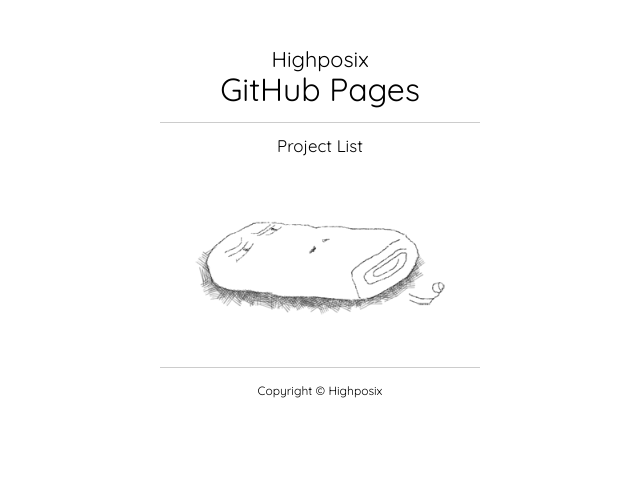
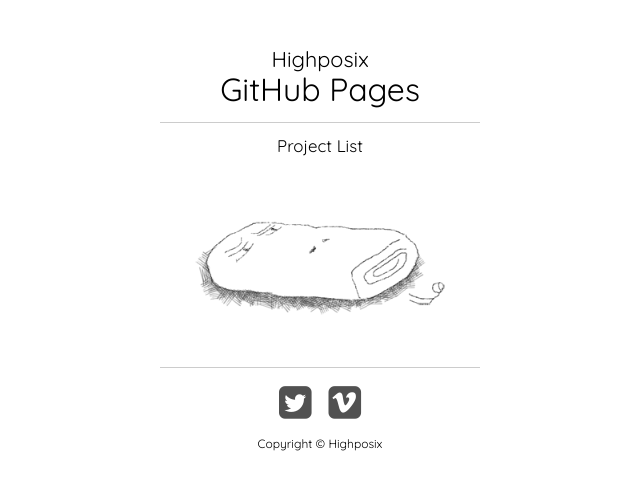
Before and after one commit to highposix/highposix.github.io, a plain HTML site: page index.html in a window 1280 px wide. Shown: the whole page, without its empty margins (320-960 px from the left). Drawn offline with nearby package versions, Linux system fonts and the light colour scheme.

Commit message:
add sns link.

```diff
--- a/css/style.css
+++ b/css/style.css
@@ -50,7 +50,25 @@ div.contents {
 }
 div#footer {
   width: 320px;
-  margin: 16px auto;
+  margin: 14px auto;
+}
+div#footer > ul.sns {
+  padding: 0;
+  display: flex;
+  justify-content: center;
+}
+div#footer > ul.sns > li {
+  margin: 0 .7em 1.4em .7em;
+}
+div#footer > ul.sns > li > a {
+  font-size: 38px;
+  color: #515151;
+}
+div#footer > ul.sns > li > a.twitter:hover {
+  color: #55acee;
+}
+div#footer > ul.sns > li > a.vimeo:hover {
+  color: #1ab7ea;
 }
 ul {
   margin: 0;
@@ -61,7 +79,7 @@ li {
   margin: 32px 0;
 }
 li > img {
-    width: 80%;
+  width: 80%;
 }
 ::selection {
   background: #ddd;
--- a/index.html
+++ b/index.html
@@ -6,6 +6,7 @@
   <title>Highposix | GitHub Pages</title>
   <link href='https://fonts.googleapis.com/css?family=Quicksand:400,700' rel='stylesheet' type='text/css'>
   <link rel="stylesheet" href="css/style.css?100">
+  <link href="https://maxcdn.bootstrapcdn.com/font-awesome/4.6.3/css/font-awesome.min.css" rel="stylesheet" type="text/css">
   <script src="https://ajax.googleapis.com/ajax/libs/jquery/2.2.0/jquery.min.js"></script>
 </head>
 <body>
@@ -21,7 +22,13 @@
   </div>
   <hr>
   <div id="footer">
-    Copyright &copy; Highposix
+    <ul class="sns">
+      <li><a href="https://twitter.com/highposix" class="twitter"><i class="fa fa-twitter-square"></i></a></li>
+      <li><a href="https://vimeo.com/user53613590" class="vimeo"><i class="fa fa-vimeo-square"></i></a></li>
+    </ul>
+    <div class="copyright">
+      Copyright &copy; Highposix
+    </div>
   </div>
 </body>
 </html>
```
